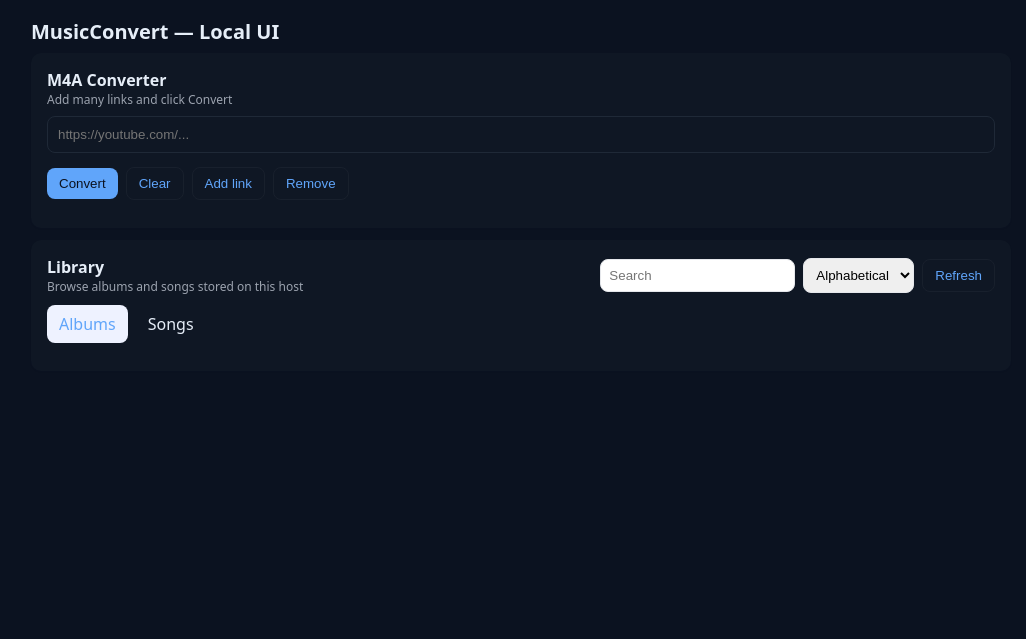
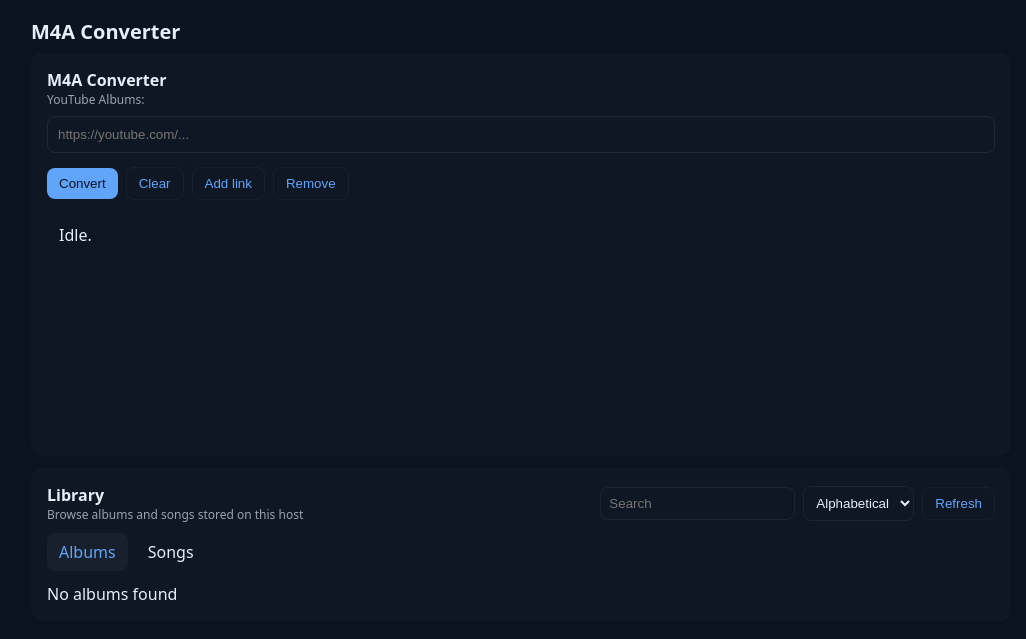
Before and after one commit to tomothy13/MusicConvert, a FastAPI app: page / in a window 1280 px wide. Shown: the top 639 px of the page, without its empty margins (119-1145 px from the left). Run offline with FastAPI, Linux system fonts and the light colour scheme; data that the repository does not hold is empty.

Commit message:
more UI changes

```diff
--- a/templates/index.html
+++ b/templates/index.html
@@ -3,7 +3,7 @@
 <head>
   <meta charset="utf-8" />
   <meta name="viewport" content="width=device-width,initial-scale=1" />
-  <title>MusicConvert — Local UI</title>
+  <title>M4A Converter</title>
   <style>
     :root{--bg:#0b1220;--card:#0f1724;--muted:#9ca3af;--accent:#60a5fa;--accent-2:#7c3aed}
     *{box-sizing:border-box}
@@ -23,25 +23,26 @@
     .links-card-wrap{position:relative}
     .tabs{display:flex;gap:8px;margin-top:10px}
     .tab{padding:8px 12px;border-radius:8px;background:transparent;cursor:pointer}
-    .tab.active{background:#eef2ff;color:var(--accent)}
+    .tab.active{background:rgba(255,255,255,0.04);color:var(--accent)}
     .list{display:grid;grid-template-columns:repeat(auto-fill,minmax(240px,1fr));gap:12px;margin-top:12px}
-    .item{display:flex;gap:8px;align-items:center;background:#fff;padding:8px;border-radius:8px}
-    .cover{width:56px;height:56px;background:#f3f4f6;border-radius:6px;flex:0 0 56px;object-fit:cover}
+    .item{display:flex;gap:8px;align-items:center;background:var(--card);padding:8px;border-radius:8px;color:inherit}
+    .cover{width:56px;height:56px;background:rgba(255,255,255,0.02);border-radius:6px;flex:0 0 56px;object-fit:cover}
     .meta{flex:1}
     .meta h4{margin:0;font-size:14px}
     .meta p{margin:2px 0 0;color:var(--muted);font-size:13px}
     .small{font-size:12px;color:var(--muted)}
     .search-row{display:flex;gap:8px;align-items:center}
-    .search-row input, .search-row select{padding:8px;border-radius:8px;border:1px solid #e5e7eb}
+    .search-row input, .search-row select{padding:8px;border-radius:8px;border:1px solid rgba(255,255,255,0.06);background:transparent;color:inherit}
+    a.small{color:var(--accent);text-decoration:none}
   </style>
 </head>
 <body>
   <div class="container">
-    <h1>MusicConvert — Local UI</h1>
+    <h1>M4A Converter</h1>
 
     <div class="card links-card-wrap">
         <div style="display:flex;justify-content:space-between;align-items:center;margin-bottom:8px">
-          <div><strong>M4A Converter</strong><div class="small">Add many links and click Convert</div></div>
+          <div><strong>M4A Converter</strong><div class="small">YouTube Albums:</div></div>
         </div>
 
         <div class="links-area">
@@ -91,7 +92,6 @@
 <script>
 // Link box management
 const linksList = document.getElementById('linksList');
-document.getElementById('addLink').addEventListener('click', addLinkBox);
 document.getElementById('addLinkInline').addEventListener('click', addLinkBox);
 document.getElementById('removeLink').addEventListener('click', ()=>{ const boxes = document.querySelectorAll('.link-box'); if(boxes.length>1) boxes[boxes.length-1].remove(); });
 document.getElementById('clearBtn').addEventListener('click', ()=>{
@@ -117,6 +117,10 @@
 const statusArea = document.getElementById('statusArea');
 const downloadLink = document.getElementById('downloadLink');
 let jobRunning = false;
+// Always show status box below controls
+status.style.display = 'block';
+status.textContent = 'Idle.';
+
 convertBtn.addEventListener('click', async ()=>{
   const vals = Array.from(document.querySelectorAll('.link-box')).map(i=>i.value.trim()).filter(Boolean);
   if(!vals.length) return alert('Add at least one link');
@@ -128,40 +132,23 @@
   if(!json.job_id) return alert('Failed to start job');
   const jid = json.job_id;
   jobRunning = true;
-  // show status box
-  status.style.display='block'; status.textContent = '';
+  status.textContent = '';
   downloadLink.innerHTML='';
   const ws = new WebSocket((location.protocol==='https:'?'wss://':'ws://') + location.host + '/ws/' + jid);
   ws.onmessage = (ev)=>{
     const txt = ev.data;
-    if(txt === 'ZIP_CREATED') append('ZIP created');
+    if(txt === 'ZIP_CREATED') { status.textContent += 'ZIP created\n'; }
     else if(txt.startsWith('ZIP_READY:')){
       const name = txt.split(':',2)[1];
       downloadLink.innerHTML = `<a href="/download/${jid}">Download ${name}</a>`;
-    } else if(txt === '__DONE__'){ append('Job complete'); ws.close(); }
-    else append(txt);
+    } else if(txt === '__DONE__'){ status.textContent += 'Job complete\n'; ws.close(); }
+    else { status.textContent += txt + '\n'; status.scrollTop = status.scrollHeight; }
   };
-  ws.onerror = ()=> append('WebSocket error');
-  function append(m){ status.textContent += m + '\n'; status.scrollTop = status.scrollHeight; }
+  ws.onerror = ()=> { status.textContent += 'WebSocket error\n'; };
   ws.addEventListener('close', ()=>{ jobRunning=false; fetchAlbums(); fetchSongs(); });
 });
 
-// Overlay handling: show overlay covering links area while jobRunning
-function showOverlay(){ const wrap=document.querySelector('.links-card-wrap'); if(!wrap) return; let ov=wrap.querySelector('.overlay'); if(!ov){ ov=document.createElement('div'); ov.className='overlay'; ov.innerHTML = '<div style="flex:1;overflow:auto" id="overlayStatus"></div><div style="display:flex;gap:8px"><button id="dismissOverlay" class="ghost">Dismiss</button></div>'; wrap.appendChild(ov); document.getElementById('dismissOverlay').addEventListener('click', ()=>{ ov.remove(); }); } overlayStatus = document.getElementById('overlayStatus'); overlayStatus.textContent=''; overlayStatus.style.whiteSpace='pre-wrap'; overlayStatus.style.color='inherit'; overlayStatus.style.fontFamily='inherit'; overlayStatus.style.fontSize='13px'; overlayStatus.style.overflow='auto'; overlayStatus.style.flex='1'; wrap.querySelector('.links-area').style.visibility='hidden'; }
-function hideOverlay(){ const wrap=document.querySelector('.links-card-wrap'); if(!wrap) return; const ov=wrap.querySelector('.overlay'); if(ov) ov.remove(); wrap.querySelector('.links-area').style.visibility='visible'; }
-
-// When a job starts, show overlay; update overlay text from status messages
-let overlayStatus=null;
-const origAppend = function(m){ status.textContent += m + '\n'; status.scrollTop = status.scrollHeight; };
-
-function append(m){ status.textContent += m + '\n'; status.scrollTop = status.scrollHeight; if(overlayStatus!==null) overlayStatus.textContent += m + '\n'; }
-
-// override the WebSocket flow to show overlay on start and show dismiss when done
-const origConvertHandler = convertBtn.onclick;
-// wrap existing click handler by listening for jobRunning toggles
-const observerInterval = setInterval(()=>{
-  if(jobRunning){ if(!document.querySelector('.links-card-wrap').querySelector('.overlay')) showOverlay(); }
-}, 200);
+// status is shown below the convert controls and updates with job progress
 
 // Tabs + refresh
 const tabs = document.querySelectorAll('.tab');
--- a/web.py
+++ b/web.py
@@ -17,6 +17,7 @@
 from db import list_songs
 from mutagen.mp4 import MP4
 import sqlite3
+import yt_dlp
 
 # ----------------------
 # Configuration & Setup
@@ -111,9 +112,55 @@
 
         await q.put(f'Job {job_id} started, {len(links)} link(s)')
 
+        conn = db_conn
         for idx, link in enumerate(links, start=1):
             await q.put(f'[{idx}/{len(links)}] Starting: {link}')
             try:
+                # Probe the link to obtain playlist/title information for duplication checks
+                try:
+                    with yt_dlp.YoutubeDL({'quiet': True, 'skip_download': True}) as probe_ydl:
+                        info = probe_ydl.extract_info(link, download=False)
+                except Exception:
+                    info = {}
+
+                probe_title = (info.get('title') or info.get('playlist_title') or '').strip()
+
+                # Check DB for existing album with same name (case-insensitive)
+                if probe_title:
+                    try:
+                        cur = conn.cursor()
+                        cur.execute('SELECT id FROM albums WHERE lower(name) = ?', (probe_title.lower(),))
+                        if cur.fetchone():
+                            await q.put(f'[{idx}/{len(links)}] Skipping: album "{probe_title}" already exists in database')
+                            continue
+                    except Exception:
+                        pass
+
+                # Check archive files for exact URL match to avoid duplicates
+                already_seen = False
+                try:
+                    for jobdir in OUTPUT_ROOT.iterdir():
+                        if not jobdir.is_dir():
+                            continue
+                        af = jobdir / 'archive.txt'
+                        if af.exists():
+                            try:
+                                with open(af, 'r', encoding='utf-8') as f:
+                                    for ln in f:
+                                        if ln.strip().endswith('\t' + link) or ('\t' + link) in ln:
+                                            already_seen = True
+                                            break
+                            except Exception:
+                                continue
+                        if already_seen:
+                            break
+                except Exception:
+                    already_seen = False
+
+                if already_seen:
+                    await q.put(f'[{idx}/{len(links)}] Skipping: link already processed previously')
+                    continue
+
                 # Create a thread-safe queue for progress messages from the downloader
                 thread_q: queue.Queue = queue.Queue()
 
```
